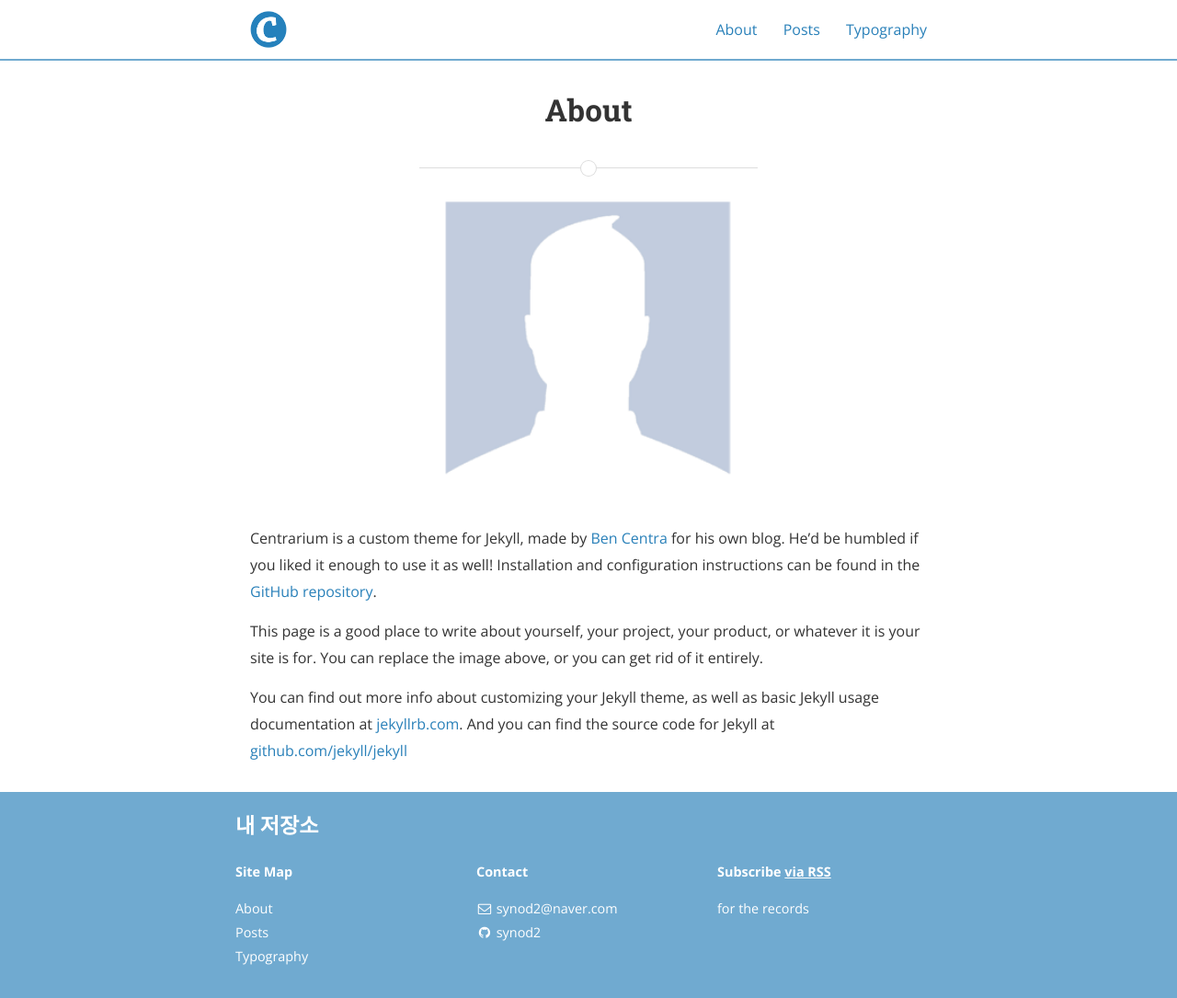
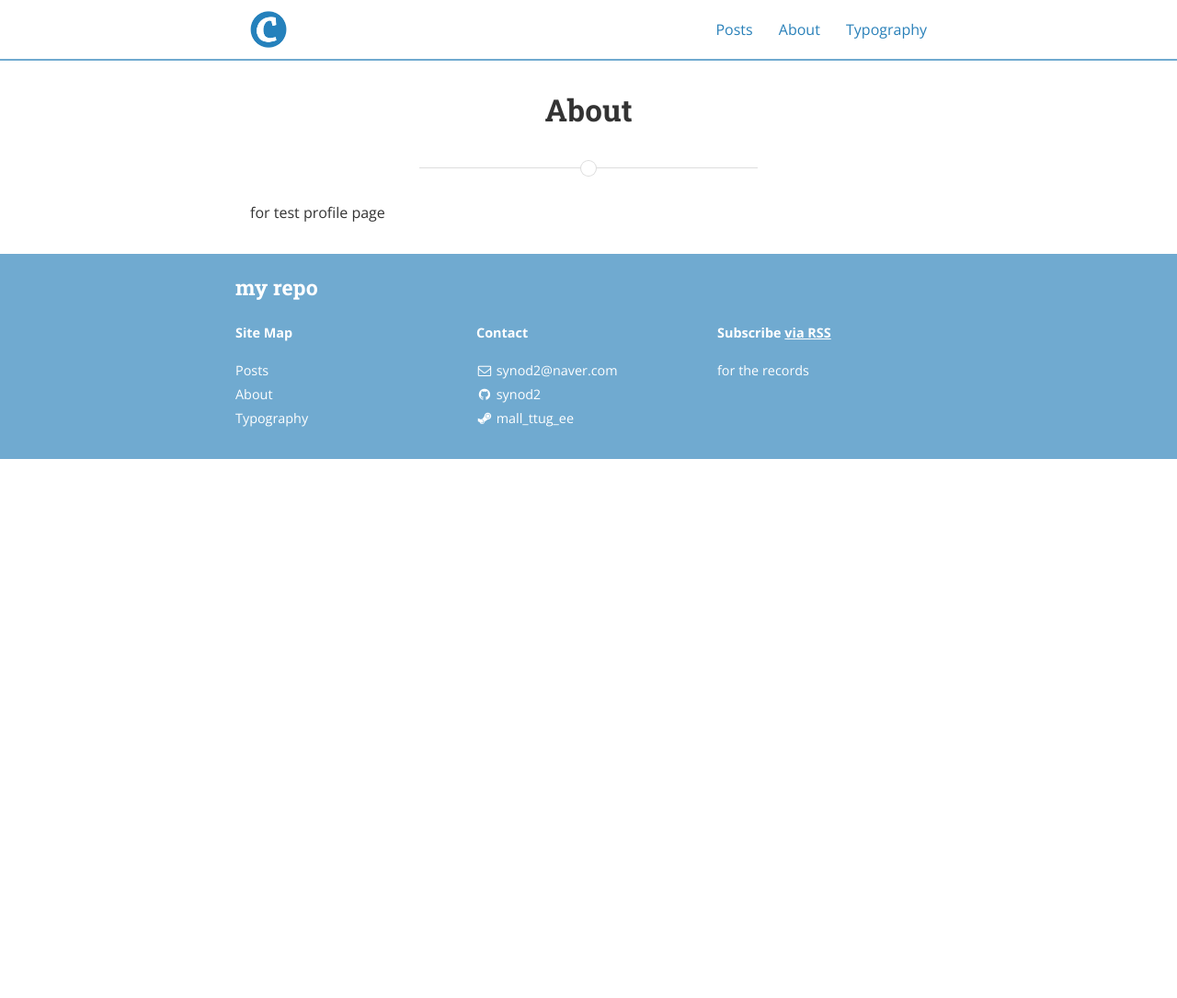
Before and after one commit to synod2/synod2.github.io, a Jekyll site: the page built from test.md, in a window 1280 px wide and 1085 px high. Shown: the whole window at 92% size. Built offline with Jekyll 4.4.1, drawn with Linux system fonts in a browser that asks for light colours; nearby versions of some CDN libraries.

Commit message:
0301_desktop

```diff
--- a/_config.yml
+++ b/_config.yml
@@ -9,7 +9,7 @@
   - "/vendor/"
 
 # Site settings
-title: 내 저장소
+title: my repo
 subtitle: "깃허브 저장소"
 email: synod2@naver.com
 name:
@@ -86,7 +86,7 @@
   - name: Steam
     icon: steam
     username: "mall_ttug_ee"
-    url: ""
+    url: https://steamcommunity.com/id/synod2
     desc: Friend me on Steam
     share: false
 
--- a/about.md
+++ /dev/null
@@ -1,18 +0,0 @@
----
-layout: page
-title: About
-permalink: /about/
-main_nav: true
----
-
-![alt text]({{ site.baseurl }}/assets/profile-placeholder.gif "Profile Picture"){:.profile}
-
-Centrarium is a custom theme for Jekyll, made by [Ben Centra][bencentra] for his own blog. He'd be humbled if you liked it enough to use it as well! Installation and configuration instructions can be found in the [GitHub repository](https://github.com/bencentra/centrarium).
-
-This page is a good place to write about yourself, your project, your product, or whatever it is your site is for. You can replace the image above, or you can get rid of it entirely.
-
-You can find out more info about customizing your Jekyll theme, as well as basic Jekyll usage documentation at [jekyllrb.com](http://jekyllrb.com/). And you can find the source code for Jekyll at [github.com/jekyll/jekyll](https://github.com/jekyll/jekyll)
-
-[centrarium]: https://github.com/bencentra/centrarium
-[bencentra]: http://bencentra.com
-[jekyll]: https://github.com/jekyll/jekyll
--- /dev/null
+++ b/test.md
@@ -0,0 +1,11 @@
+---
+layout: page
+title: About
+permalink: /about/
+main_nav: true
+---
+for test profile page
+
+[centrarium]: https://github.com/bencentra/centrarium
+[bencentra]: http://bencentra.com
+[jekyll]: https://github.com/jekyll/jekyll
```
